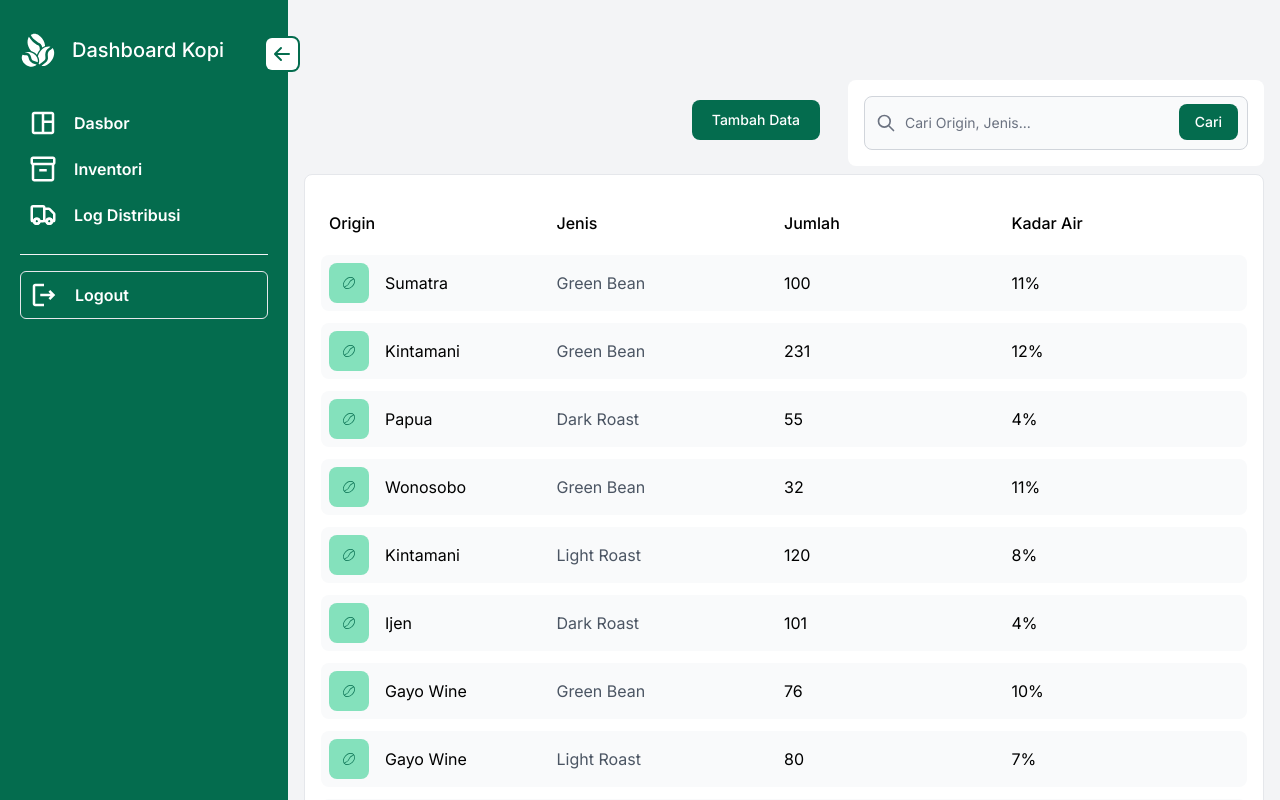
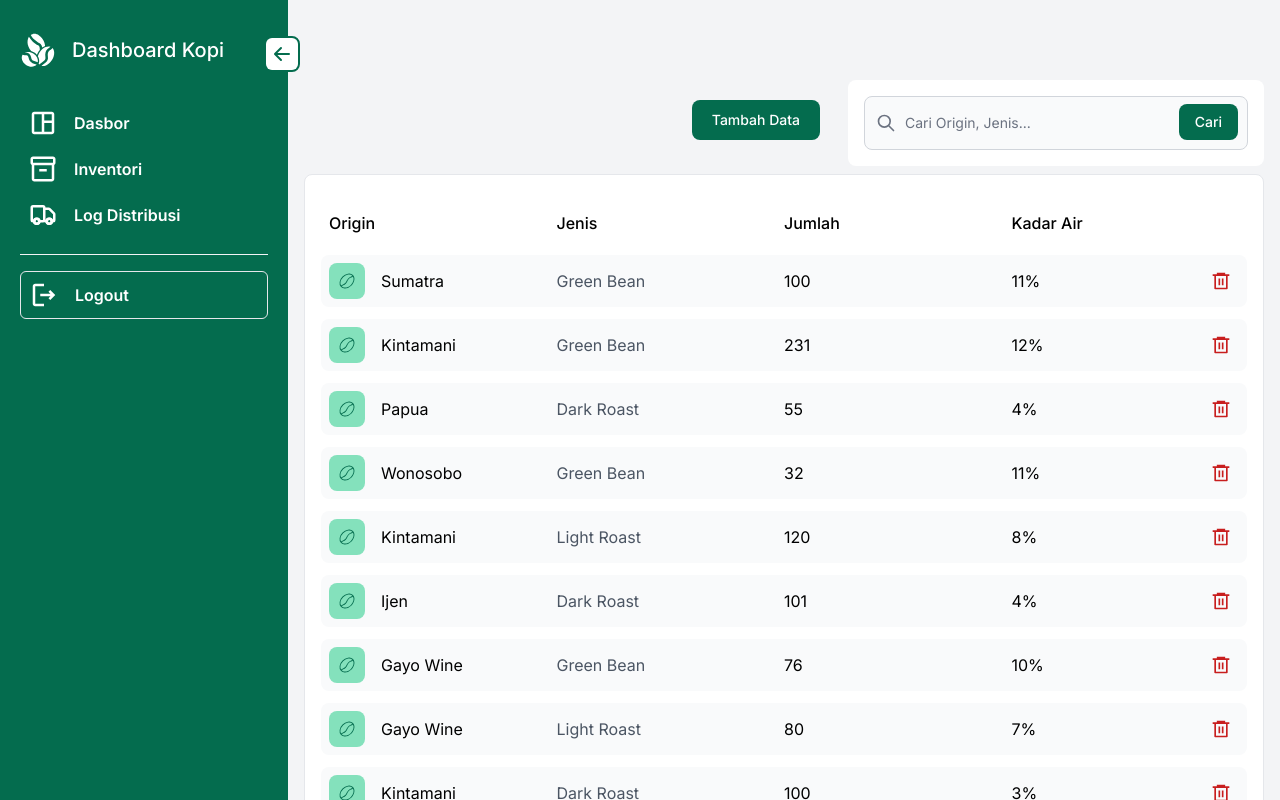
Before and after one commit to dshimawan/codename-kopi, a Next.js app: page /inventory in a window 1280 px wide. Shown: the top 800 px of the page. Built offline with nearby package versions, Linux system fonts and the light colour scheme.

Commit message:
add delete icon, fix cursor mode, fix icon size

```diff
--- a/app/inventory/page.js
+++ b/app/inventory/page.js
@@ -3,6 +3,7 @@ import SearchBar from '@/components/SearchBar'
 import { data } from '@/data/data'
 import React from 'react'
 import {CiCoffeeBean} from 'react-icons/ci'
+import {RiDeleteBin6Line} from 'react-icons/ri'
 
 export default function Inventory() {
 
@@ -14,7 +15,7 @@ export default function Inventory() {
       </div>
       <div className='p-4 pt-2'>
         <div className='w-full m-auto p-4 border rounded-lg bg-white overflow-y-auto'>
-          <div className='my-3 p-2 grid md:grid-cols-4 sm:grid-cols-3 grid-cols-2 items-center justify-between cursor-pointer'>
+          <div className='my-3 p-2 grid md:grid-cols-4 sm:grid-cols-3 grid-cols-2 items-center justify-between'>
             <span className='font-medium'>Origin</span>
             <span className='font-medium sm:text-left text-right'>Jenis</span>
             <span className='font-medium hidden md:grid'>Jumlah</span>
@@ -22,10 +23,10 @@ export default function Inventory() {
           </div>
           <ul>
             {data.map((order, id) => (
-                <li key={id} className='bg-gray-50 hover:bg-gray-100 rounded-lg my-3 p-2 grid md:grid-cols-4 sm:grid-cols-3 grid-cols-2 items-center justify-between cursor-pointer'>
+                <li key={id} className='bg-gray-50 hover:bg-gray-100 rounded-lg my-3 p-2 grid md:grid-cols-4 sm:grid-cols-3 grid-cols-2 items-center justify-between'>
                     <div className='flex items-center'>
-                        <div className='bg-green-300 p-3 rounded-lg'>
-                            <CiCoffeeBean className='text-green-700' />
+                        <div className='bg-green-300 p-2 rounded-lg'>
+                            <CiCoffeeBean className='text-xl text-green-700' />
                         </div>
                         <p className='pl-4'>{order.name.origin}</p>
                     </div>
@@ -33,6 +34,7 @@ export default function Inventory() {
                     <p className='hidden md:flex'>{order.stock}</p>
                     <div className='sm:flex hidden justify-between items-center'>
                         <p>{order.water}</p>
+                        <RiDeleteBin6Line className='mr-2 text-xl text-red-700 hover:text-red-800 cursor-pointer' />
                     </div>
                 </li>
             ))}
--- a/app/log/page.js
+++ b/app/log/page.js
@@ -11,7 +11,7 @@ export default function Log() {
     <main className='pt-20 p-4 w-full'>
       <SortBy />
       <div className='w-full m-auto p-4 border rounded-lg bg-white overflow-y-auto'>
-        <div className='my-3 p-2 grid md:grid-cols-4 sm:grid-cols-3 grid-cols-2 items-center justify-between cursor-pointer'>
+        <div className='my-3 p-2 grid md:grid-cols-4 sm:grid-cols-3 grid-cols-2 items-center justify-between'>
           <span className='font-medium'>Barang</span>
           <span className='font-medium sm:text-left text-right'>Status</span>
           <span className='font-medium hidden md:grid'>Sisa Stok</span>
@@ -21,7 +21,7 @@ export default function Log() {
           {data.map((order, id) => (
             <li
               key={id}
-              className='bg-gray-50 hover:bg-gray-100 rounded-lg my-3 p-2 grid md:grid-cols-4 sm:grid-cols-3 grid-cols-2 items-center justify-between cursor-pointer'
+              className='bg-gray-50 hover:bg-gray-100 rounded-lg my-3 p-2 grid md:grid-cols-4 sm:grid-cols-3 grid-cols-2 items-center justify-between'
             >
               <div className='flex'>
                 <div className={
@@ -31,8 +31,8 @@ export default function Log() {
                 }>
                   {
                     order.log == 'Masuk'
-                      ? <TbPackageImport className='text-gray-800' />
-                      : <TbPackageExport className='text-gray-800' />
+                      ? <TbPackageImport className='text-xl text-gray-800' />
+                      : <TbPackageExport className='text-xl text-gray-800' />
                   }
                 </div>
                 <div className='pl-4'>
--- a/components/RecentLog.js
+++ b/components/RecentLog.js
@@ -10,7 +10,7 @@ export default function RecentLog() {
         {data.map((order, id) => (
           <li
             key={id}
-            className='bg-gray-50 hover:bg-gray-100 rounded-lg my-3 p-2 flex items-center cursor-pointer'
+            className='bg-gray-50 hover:bg-gray-100 rounded-lg my-3 p-2 flex items-center'
           >
             <div className={
                 order.log == 'Masuk'
```
